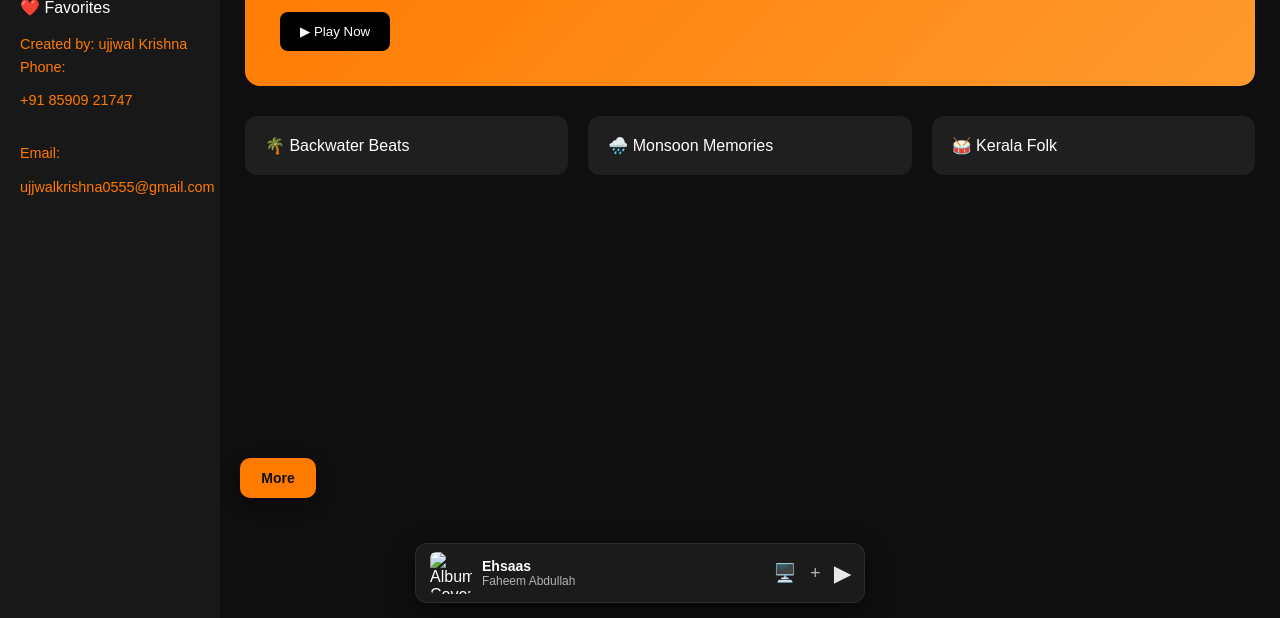
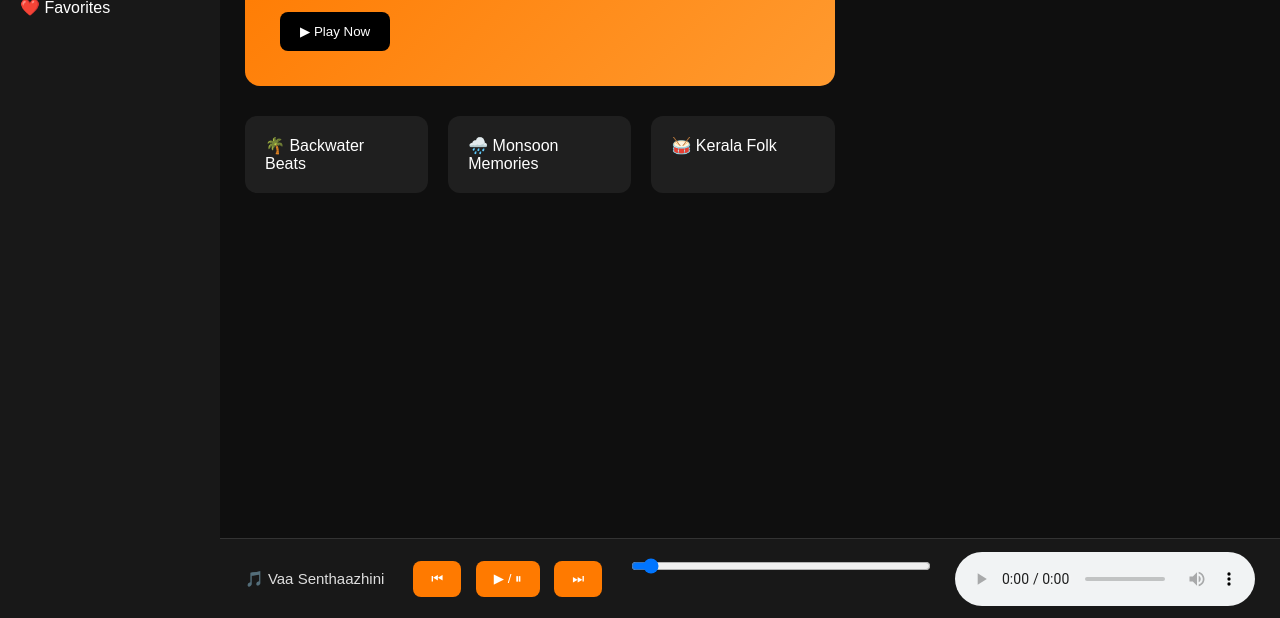
Before and after one commit to ujjwalkrishnaa555-beep/Naadam, a plain HTML site: page index.html in a window 1280 px wide. Shown: the part 182-800 px from the top of the page. Drawn offline with Linux system fonts and the light colour scheme.

Commit message:
Revert index.html and style.css to previous layout

```diff
--- a/index.html
+++ b/index.html
@@ -1,7 +1,7 @@
 <!DOCTYPE html>
 <html lang="en">
 <head>
-  <meta charset="utf-8">
+  <meta charset="UTF-8">
   <meta name="viewport" content="width=device-width, initial-scale=1.0">
   <title>Naadam</title>
   <link rel="stylesheet" href="style.css">
@@ -15,13 +15,6 @@
   <a href="#">🔍 Search</a>
   <a href="#">🎶 Playlists</a>
   <a href="#">❤️ Favorites</a>
-
-  <!-- contact moved here (small orange text) -->
-  <div class="contact">
-    <p class="contact-name">Created by: ujjwal Krishna</p>
-    <p class="contact-links">Phone: <a href="tel:+918590921747">+91 85909 21747</a><br>
-    Email: <a href="mailto:ujjwalkrishna0555@gmail.com">ujjwalkrishna0555@gmail.com</a></p>
-  </div>
 </div>
 
 <div class="main">
@@ -51,29 +44,28 @@
 
   </div>
 
-  <!-- floating badge added for the marked area (no phone icon) -->
-  <div class="floating-badge" id="infoBadge">More</div>
-
 </div>
 
-<!-- Floating Player UI (replaces previous player bar) -->
-<div class="music-player-bar">
-  <div class="song-details">
-    <img src="album-art.jpg" alt="Album Cover" class="album-art">
-    <div class="track-info">
-      <div class="song-title">Ehsaas</div>
-      <div class="artist-name">Faheem Abdullah</div>
-    </div>
+<div class="player">
+  <div class="now-playing">
+    🎵 <span id="songTitle">No song playing</span>
   </div>
 
-  <div class="player-controls">
-    <button class="btn-icon device-btn">🖥️</button>
-    <button class="btn-icon add-btn">+</button>
-    <button class="btn-play-pause animated-pulse">
-      ▶
-    </button>
+  <div>
+    <button onclick="prevSong()">⏮</button>
+    <button onclick="playPause()">▶ / ⏸</button>
+    <button onclick="nextSong()">⏭</button>
   </div>
+
+  <input type="range" id="progress" value="0">
+
+  <audio id="audio"></audio>
 </div>
+
+<footer class="site-footer">
+  <p style="text-align:center; font-size:0.95rem; margin:0.5rem 0 0">Created by: ujjwal Krishna</p>
+  <p style="text-align:center; font-size:0.9rem; margin:0.25rem 0">Phone: <a href="tel:+918590921747">+91 85909 21747</a> &nbsp;|&nbsp; Email: <a href="mailto:ujjwalkrishna0555@gmail.com">ujjwalkrishna0555@gmail.com</a></p>
+</footer>
 
 <script src="Script.js" defer></script>
 </body>
--- a/style.css
+++ b/style.css
@@ -101,109 +101,41 @@
     transform:scale(1.05);
     background:#2b2b2b;
 }
-
-/* Old player removed; new floating player styles below */
-
-/* Floating Bottom Bar Container */
-.music-player-bar {
-  position: fixed;
-  bottom: 15px;
-  left: 50%;
-  transform: translateX(-50%);
-  width: 92%;
-  max-width: 450px;
-  background: rgba(30, 30, 30, 0.85);
-  backdrop-filter: blur(12px);
-  -webkit-backdrop-filter: blur(12px);
-  border-radius: 12px;
-  padding: 8px 14px;
-  display: flex;
-  align-items: center;
-  justify-content: space-between;
-  box-shadow: 0 8px 24px rgba(0, 0, 0, 0.5);
-  border: 1px solid rgba(255, 255, 255, 0.08);
-  z-index: 1000;
+.player{
+    position:fixed;
+    bottom:0;
+    left:220px;
+    right:0;
+    height:80px;
+    background:#181818;
+    display:flex;
+    align-items:center;
+    justify-content:space-between;
+    padding:15px 25px;
+    border-top:1px solid #333;
 }
 
-/* Song Info Layout */
-.song-details {
-  display: flex;
-  align-items: center;
-  gap: 10px;
-  flex: 1;
-  min-width: 0; /* Prevents overflow */
+.player button{
+    background:#ff7a00;
+    color:white;
+    border:none;
+    padding:10px 18px;
+    border-radius:8px;
+    cursor:pointer;
+    margin:0 5px;
 }
 
-.album-art {
-  width: 42px;
-  height: 42px;
-  border-radius: 6px;
-  object-fit: cover;
+.player button:hover{
+    background:#ff9500;
 }
 
-.track-info {
-  display: flex;
-  flex-direction: column;
-  overflow: hidden;
+#progress{
+    width:300px;
 }
 
-.song-title {
-  color: #fff;
-  font-size: 14px;
-  font-weight: 600;
-  white-space: nowrap;
-  overflow: hidden;
-  text-overflow: ellipsis;
-}
-
-.artist-name {
-  color: #b3b3b3;
-  font-size: 12px;
-  white-space: nowrap;
-  overflow: hidden;
-  text-overflow: ellipsis;
-}
-
-/* Controls */
-.player-controls {
-  display: flex;
-  align-items: center;
-  gap: 14px;
-}
-
-.btn-icon {
-  background: none;
-  border: none;
-  color: #b3b3b3;
-  font-size: 18px;
-  cursor: pointer;
-  transition: color 0.2s;
-}
-
-.btn-icon:hover {
-  color: #fff;
-}
-
-/* Play/Pause Button with Pulse Animation */
-.btn-play-pause {
-  background: none;
-  border: none;
-  color: #fff;
-  font-size: 20px;
-  cursor: pointer;
-  display: flex;
-  align-items: center;
-  justify-content: center;
-}
-
-.animated-pulse {
-  animation: pulse-glow 2s infinite ease-in-out;
-}
-
-@keyframes pulse-glow {
-  0% { transform: scale(1); }
-  50% { transform: scale(1.15); opacity: 0.9; }
-  100% { transform: scale(1); }
+.now-playing{
+    font-size:15px;
+    color:#ddd;
 }
 
 /* Floating small orange box (badge) for the marked area */
@@ -230,18 +162,3 @@
 @media (max-width:600px){
     .floating-badge{ left:12px; bottom:180px; transform:scale(0.9); }
 }
-
-/* Sidebar contact: small orange text under Favorites */
-.sidebar .contact{
-    margin-top:18px;
-    color:#ff7a00;
-    font-size:0.9rem;
-    line-height:1.3;
-}
-.sidebar .contact a{
-    color:#ff7a00;
-    text-decoration:none;
-}
-.sidebar .contact p{
-    margin:4px 0;
-}
```
